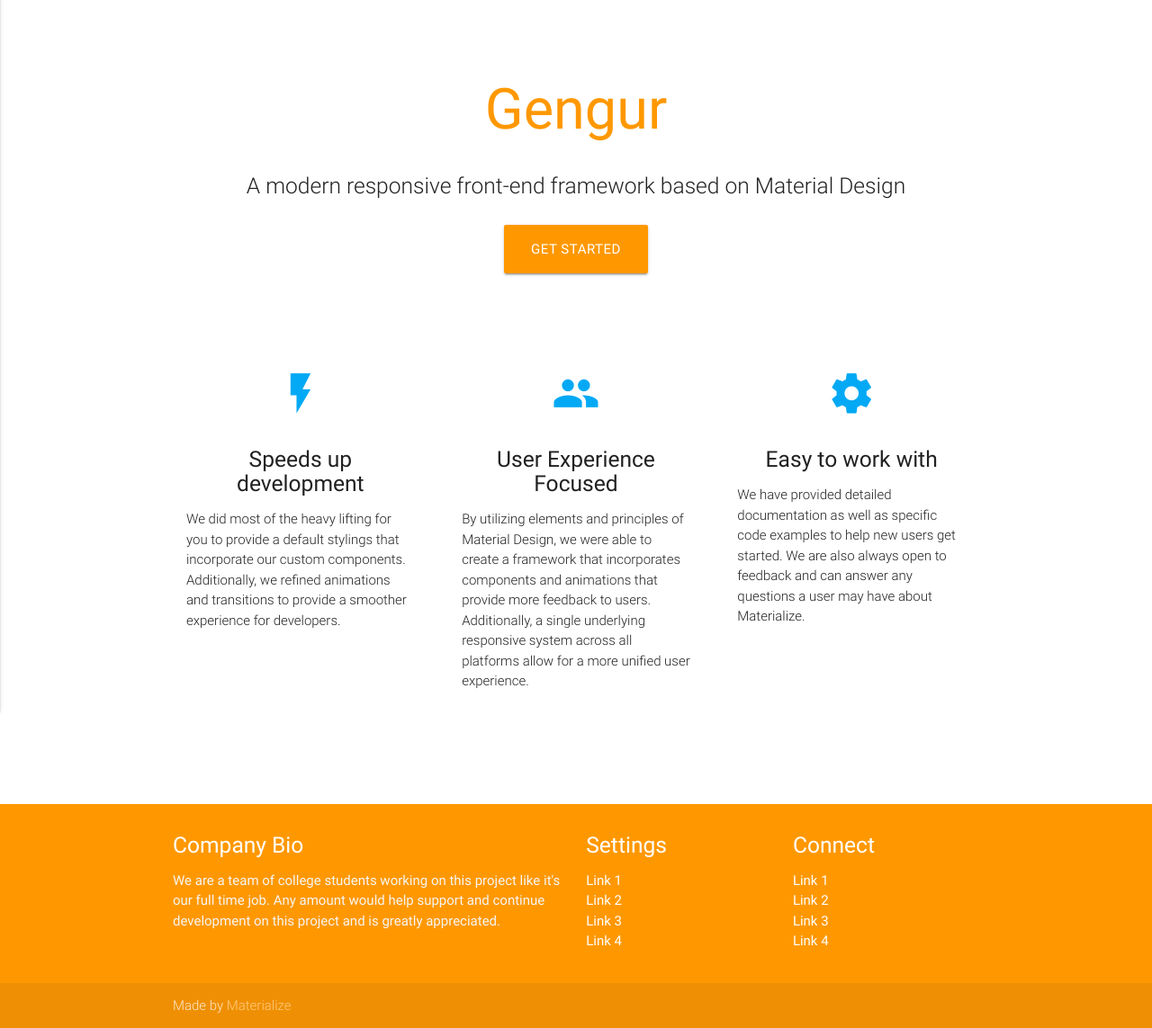
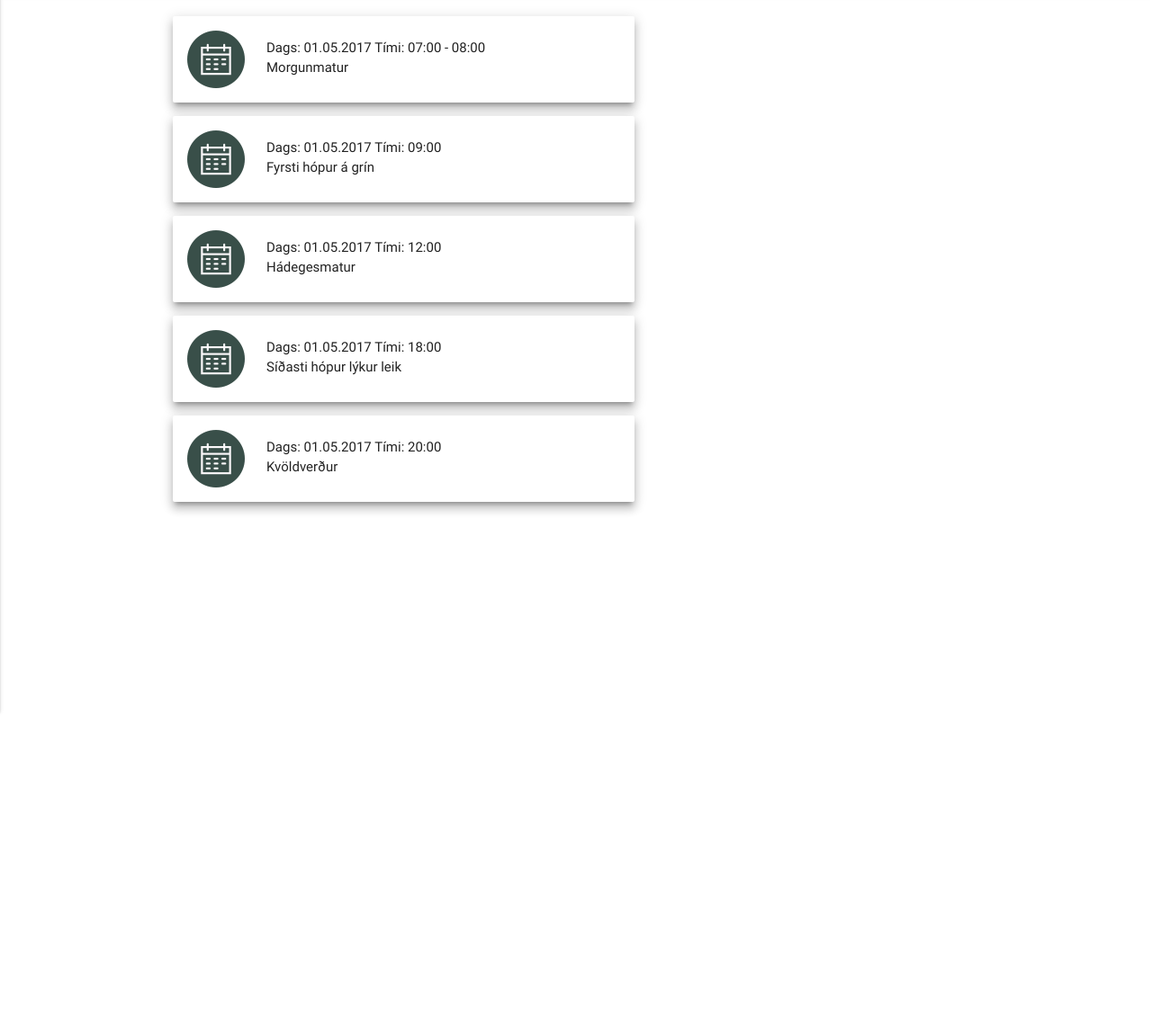
Before and after one commit to gpeturgit/myblogg, a plain HTML site: page index.html in a window 1280 px wide. Shown: the part 69-1212 px from the top of the page at 90% size. After the commit the page ends 800 px from the top, so only its background shows below. Drawn offline with nearby package versions, Linux system fonts and the light colour scheme.

Commit message:
index.html sett með cards

```diff
--- a/css/style.css
+++ b/css/style.css
@@ -38,3 +38,10 @@
 #maincust-headerbar {
   background-color:rgb(57, 79, 73)
 }
+
+#cardcust-horizontal-valign {
+  padding-top: 16px;
+  padding-bottom: 16px;
+  height: 96px;
+  margin-left: 16px;
+}
--- a/index.html
+++ b/index.html
@@ -31,13 +31,13 @@
           <div class="container" id="navcust-header">
 
             <div class="background">
-              <img src="img\sidbarheader3.png">
+              <img src="img\sidbarheader5.png">
             </div>
           </div>
         </li>
 
         <li >
-          <a href="index.html" id="navcust-linkitem" class="waves-effect waves-green"><img id="navcust-img-valign" src="img/menu01.png" alt="" /><span id="navcust-linktext-font">Viðburðir í dag</span></a>
+          <a href="index.html" id="navcust-linkitem" class="waves-effect waves-blue-grey lighten-4"><img id="navcust-img-valign" src="img/menu01.png" alt="" /><span id="navcust-linktext-font">Viðburðir í dag</span></a>
         </li>
         <li>
           <a href="index.html" id="navcust-linkitem"><img id="navcust-img-valign" src="img/menu02.png" alt="" /><span id="navcust-linktext-font">Dagskrá</span></a>
@@ -58,100 +58,75 @@
       <a href="#" data-activates="nav-mobile" class="button-collapse"><i class="material-icons">menu</i></a>
     </div>
   </nav>
-  <div class="section no-pad-bot" id="index-banner">
-    <div class="container">
-      <br><br>
-      <h1 class="header center orange-text">Gengur </h1>
-      <div class="row center">
-        <h5 class="header col s12 light">A modern responsive front-end framework based on Material Design</h5>
-      </div>
-      <div class="row center">
-        <a href="http://materializecss.com/getting-started.html" id="download-button" class="btn-large waves-effect waves-light orange">Get Started</a>
-      </div>
-      <br><br>
-
-    </div>
-  </div>
-
-
   <div class="container">
     <div class="section">
-
-      <!--   Icon Section   -->
       <div class="row">
-        <div class="col s12 m4">
-          <div class="icon-block">
-            <h2 class="center light-blue-text"><i class="material-icons">flash_on</i></h2>
-            <h5 class="center">Speeds up development</h5>
-
-            <p class="light">We did most of the heavy lifting for you to provide a default stylings that incorporate our custom components. Additionally, we refined animations and transitions to provide a smoother experience for developers.</p>
+        <div class="col s12 m7">
+          <!--Card begins-->
+          <div class="card horizontal z-depth-4">
+            <div class="card-image">
+              <img id="cardcust-horizontal-valign" src="img\menu01.png">
+            </div>
+            <div class="card-stacked">
+              <div class="card-content">
+                <p>Dags: 01.05.2017  Tími: 07:00 - 08:00</p>
+                <p>Morgunmatur</p>
+              </div>
+             </div>
           </div>
-        </div>
-
-        <div class="col s12 m4">
-          <div class="icon-block">
-            <h2 class="center light-blue-text"><i class="material-icons">group</i></h2>
-            <h5 class="center">User Experience Focused</h5>
-
-            <p class="light">By utilizing elements and principles of Material Design, we were able to create a framework that incorporates components and animations that provide more feedback to users. Additionally, a single underlying responsive system across all platforms allow for a more unified user experience.</p>
+          <!--Card begins-->
+          <div class="card horizontal z-depth-4">
+            <div class="card-image">
+              <img id="cardcust-horizontal-valign" src="img\menu01.png">
+            </div>
+            <div class="card-stacked">
+              <div class="card-content">
+                <p>Dags: 01.05.2017  Tími: 09:00 </p>
+                <p>Fyrsti hópur á grín</p>
+              </div>
+             </div>
           </div>
-        </div>
-
-        <div class="col s12 m4">
-          <div class="icon-block">
-            <h2 class="center light-blue-text"><i class="material-icons">settings</i></h2>
-            <h5 class="center">Easy to work with</h5>
-
-            <p class="light">We have provided detailed documentation as well as specific code examples to help new users get started. We are also always open to feedback and can answer any questions a user may have about Materialize.</p>
+          <!--Card begins-->
+          <div class="card horizontal z-depth-4">
+            <div class="card-image">
+              <img id="cardcust-horizontal-valign" src="img\menu01.png">
+            </div>
+            <div class="card-stacked">
+              <div class="card-content">
+                <p>Dags: 01.05.2017  Tími: 12:00 </p>
+                <p>Hádegesmatur</p>
+              </div>
+             </div>
           </div>
-        </div>
-      </div>
-
-    </div>
-    <br><br>
-
-    <div class="section">
-
-    </div>
-  </div>
-
-  <footer class="page-footer orange">
-    <div class="container">
-      <div class="row">
-        <div class="col l6 s12">
-          <h5 class="white-text">Company Bio</h5>
-          <p class="grey-text text-lighten-4">We are a team of college students working on this project like it's our full time job. Any amount would help support and continue development on this project and is greatly appreciated.</p>
-
-
-        </div>
-        <div class="col l3 s12">
-          <h5 class="white-text">Settings</h5>
-          <ul>
-            <li><a class="white-text" href="#!">Link 1</a></li>
-            <li><a class="white-text" href="#!">Link 2</a></li>
-            <li><a class="white-text" href="#!">Link 3</a></li>
-            <li><a class="white-text" href="#!">Link 4</a></li>
-          </ul>
-        </div>
-        <div class="col l3 s12">
-          <h5 class="white-text">Connect</h5>
-          <ul>
-            <li><a class="white-text" href="#!">Link 1</a></li>
-            <li><a class="white-text" href="#!">Link 2</a></li>
-            <li><a class="white-text" href="#!">Link 3</a></li>
-            <li><a class="white-text" href="#!">Link 4</a></li>
-          </ul>
+          <!--Card begins-->
+          <div class="card horizontal z-depth-4">
+            <div class="card-image">
+              <img id="cardcust-horizontal-valign" src="img\menu01.png">
+            </div>
+            <div class="card-stacked">
+              <div class="card-content">
+                <p>Dags: 01.05.2017  Tími: 18:00 </p>
+                <p>Síðasti hópur lýkur leik</p>
+              </div>
+             </div>
+          </div>
+          <!--Card begins-->
+          <div class="card horizontal z-depth-4">
+            <div class="card-image">
+              <img id="cardcust-horizontal-valign" src="img\menu01.png">
+            </div>
+            <div class="card-stacked">
+              <div class="card-content">
+                <p>Dags: 01.05.2017  Tími: 20:00 </p>
+                <p>Kvöldverður</p>
+              </div>
+             </div>
+          </div>
+          <!--Card begins-->
         </div>
       </div>
     </div>
-    <div class="footer-copyright">
-      <div class="container">
-      Made by <a class="orange-text text-lighten-3" href="http://materializecss.com">Materialize</a>
-      </div>
-    </div>
-  </footer>
-
-
+  </div>
   <!--  Scripts-->
   <script src="https://code.jquery.com/jquery-2.1.1.min.js"></script>
   <script src="js/materialize.js"></script>
```
Also changed, not shown: img/Golf-WFv1.png (added), img/sidbarheader5.png (added).
